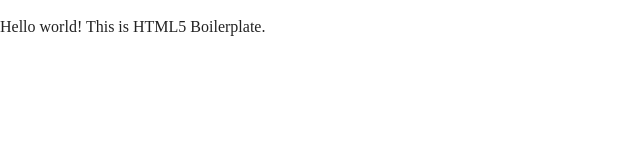
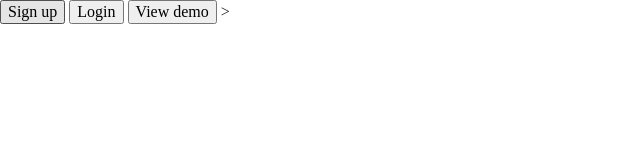
Before and after one commit to glitchgirl/dailyUI-DM, a plain HTML site: page index.html in a window 1280 px wide. Shown: the whole page, without its empty margins (0-640 px from the left). Drawn offline with nearby package versions, Linux system fonts and the light colour scheme.

Commit message:
buttons on homepage, adding chat page

```diff
--- a/index.html
+++ b/index.html
@@ -18,24 +18,16 @@
 </head>
 
 <body>
-  <!--[if IE]>
-    <p class="browserupgrade">You are using an <strong>outdated</strong> browser. Please <a href="https://browsehappy.com/">upgrade your browser</a> to improve your experience and security.</p>
-  <![endif]-->
+  <button>Sign up</button>
+  <button>Login</button>
+  <button>View demo</button>
 
-  <!-- Add your site or application content here -->
-  <p>Hello world! This is HTML5 Boilerplate.</p>
   <script src="js/vendor/modernizr-3.7.1.min.js"></script>
   <script src="https://code.jquery.com/jquery-3.4.1.min.js" integrity="sha256-CSXorXvZcTkaix6Yvo6HppcZGetbYMGWSFlBw8HfCJo=" crossorigin="anonymous"></script>
   <script>window.jQuery || document.write('<script src="js/vendor/jquery-3.4.1.min.js"><\/script>')</script>
   <script src="js/plugins.js"></script>
   <script src="js/main.js"></script>
-
-  <!-- Google Analytics: change UA-XXXXX-Y to be your site's ID. -->
-  <script>
-    window.ga = function () { ga.q.push(arguments) }; ga.q = []; ga.l = +new Date;
-    ga('create', 'UA-XXXXX-Y', 'auto'); ga('set','transport','beacon'); ga('send', 'pageview')
-  </script>
-  <script src="https://www.google-analytics.com/analytics.js" async></script>
+>
 </body>
 
 </html>
```
Also changed, not shown: chat.html (added).
